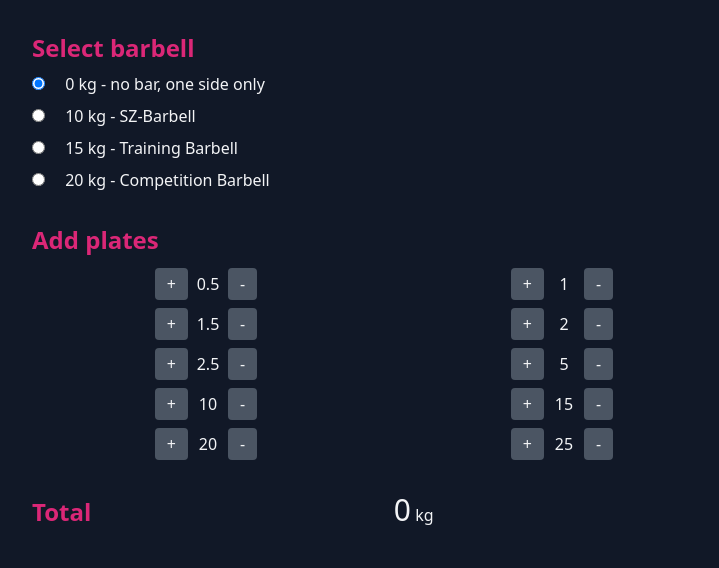
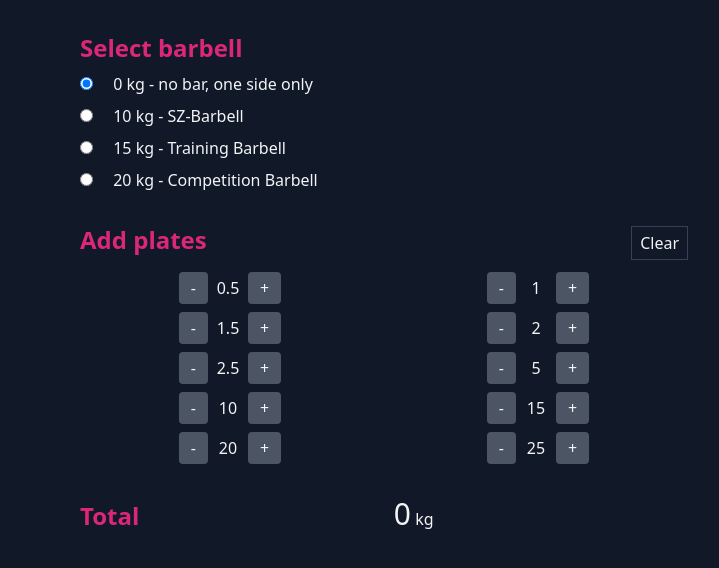
Before and after one commit to akoepcke/plateCalculator, a plain HTML site: page index.html in a window 1280 px wide. Shown: the whole page, without its empty margins (256-975 px from the left). Drawn offline with nearby package versions, Linux system fonts and the light colour scheme.

Commit message:
small fixes, add clearButton

```diff
--- a/index.html
+++ b/index.html
@@ -15,7 +15,7 @@
   </head>
   <body class="bg-gray-900 text-gray-100">
     <div
-      class="max-w-3xl mx-auto p-8 space-y-8"
+      class="max-w-2xl mx-auto p-8 space-y-8"
       x-data="{
         plates: [],
         bar: 0,
@@ -58,24 +58,29 @@
       </div>
 
       <div>
-        <h2 class="font-semibold text-2xl text-pink-600">Add plates</h2>
+        <div class="flex items-baseline justify-between">
+          <h2 class="font-semibold text-2xl text-pink-600">Add plates</h2>
+          <button @click="plates=[]" class="border border-gray-700 px-2 py-1">
+            Clear
+          </button>
+        </div>
         <div class="grid grid-cols-2 gap-2 mt-3">
           <template x-for="item in availablePlates">
             <div class="flex items-center space-x-1 justify-center">
+              <button
+                @click="removePlate(plates, item.value)"
+                class="px-3 py-1 rounded bg-gray-600"
+              >
+                -
+              </button>
+              <div>
+                <p x-text="item.value" class="w-8 text-center"></p>
+              </div>
               <button
                 @click="addPlate(plates, item.value)"
                 class="px-3 py-1 rounded bg-gray-600"
               >
                 +
-              </button>
-              <div>
-                <p x-text="item.value" class="w-8 text-center"></p>
-              </div>
-              <button
-                @click="removePlate(plates, item.value)"
-                class="px-3 py-1 rounded bg-gray-600"
-              >
-                -
               </button>
             </div>
           </template>
```
Also changed, not shown: plate_calculator.png.
